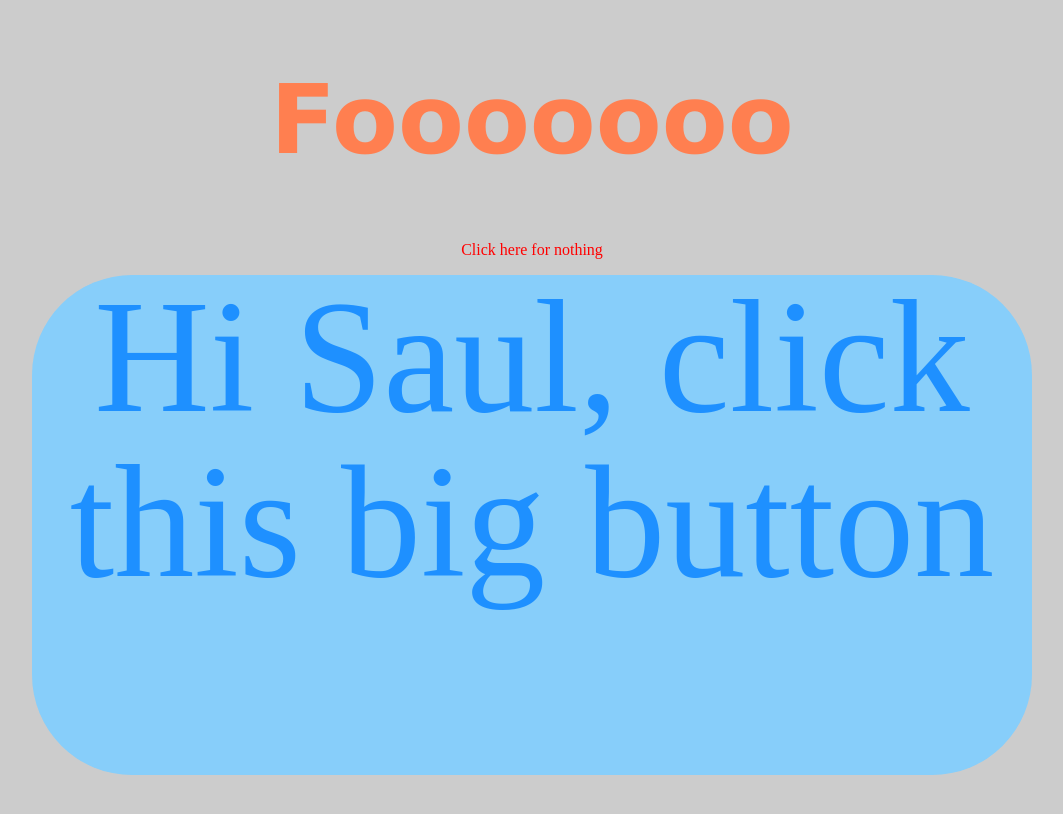
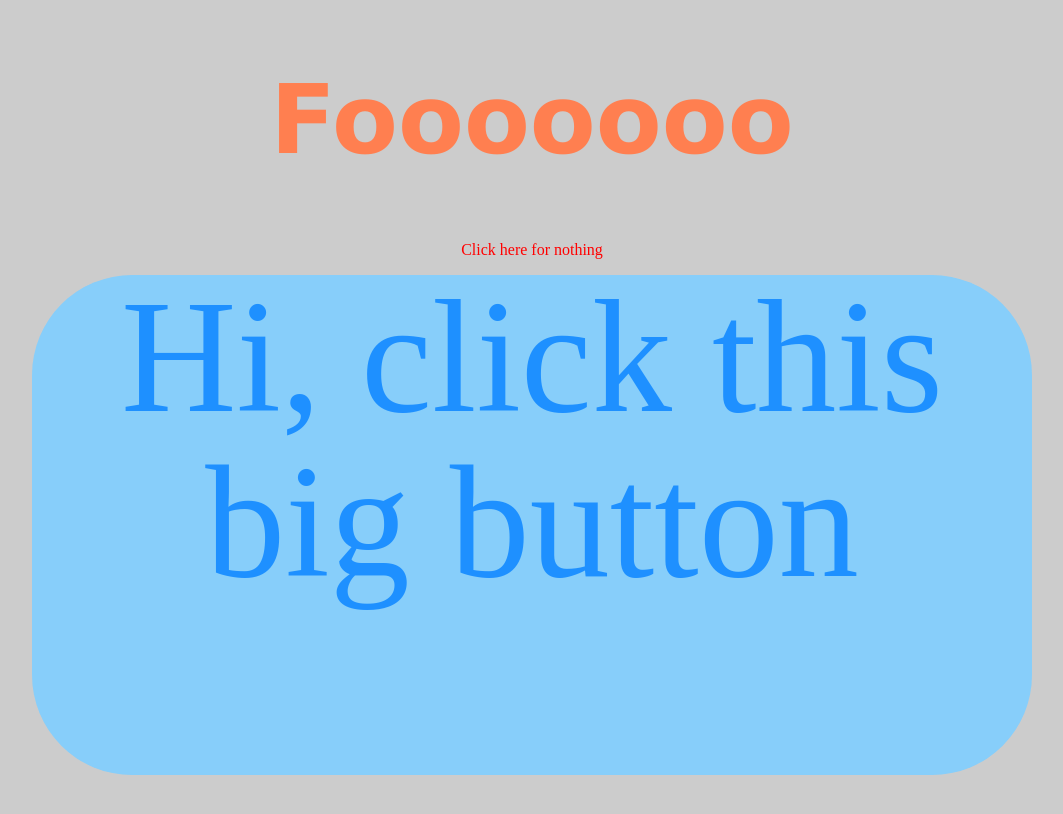
Before and after one commit to lverdi/lverdi.github.io, a plain HTML site: page index.html in a window 1280 px wide. Shown: the whole page, without its empty margins (108-1171 px from the left). Drawn offline with Linux system fonts and the light colour scheme.

Commit message:
Update index.html

```diff
--- a/index.html
+++ b/index.html
@@ -15,7 +15,7 @@
 
     </div>
     <a href="http://ducksarethebest.com/">
-        <div class="bigButton">Hi Saul, click this big button</div>
+        <div class="bigButton">Hi, click this big button</div>
     </a>
     <div class="end"></div>
 </body>
```
